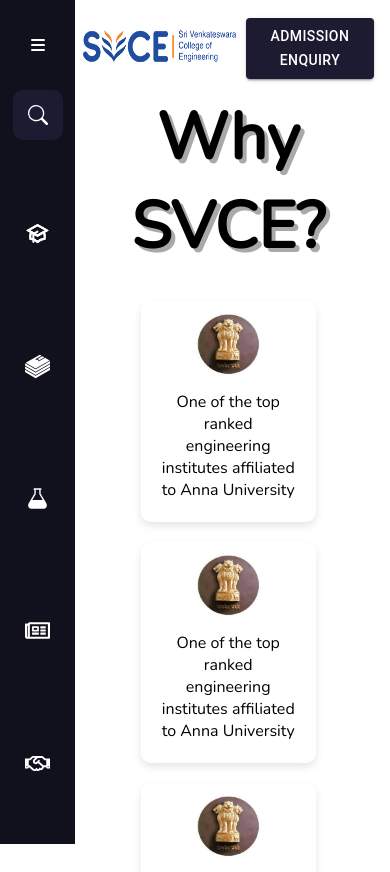
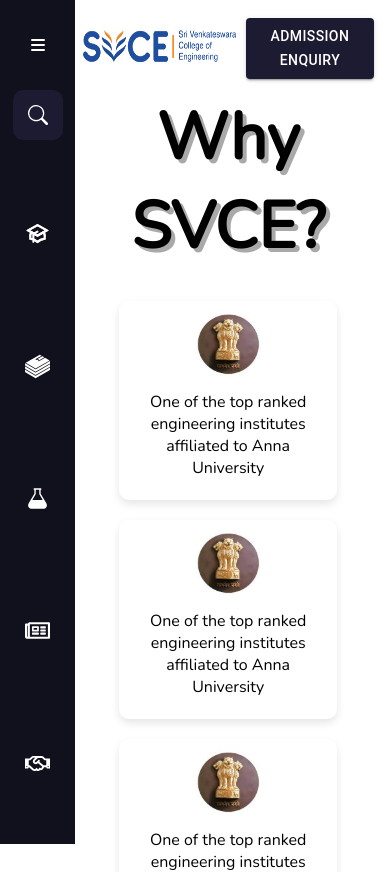
Before and after one commit to AishwaryaSubash/SVCE_Website, a Next.js app: page / in a window 390 px wide. Shown: the top 872 px of the page. Built offline with nearby package versions, Linux system fonts and the light colour scheme.

Commit message:
Commit 10 A8

```diff
--- a/components/WhySvce/WhySvce.module.scss
+++ b/components/WhySvce/WhySvce.module.scss
@@ -1,4 +1,4 @@
-.outerContainer{
+.outerContainer {
   width: 100%;
   display: flex;
   align-items: center;
@@ -27,11 +27,16 @@
   display: flex;
   align-items: center;
   justify-content: center;
-    .text{
-        font-family: "Nunito",sans-serif;
+  .text {
+    font-family: "Nunito", sans-serif;
     padding: 5px 20px;
     text-align: center;
     margin: 0;
     margin-bottom: 16px;
   }
 }
+@media screen and (max-width: 600px) {
+  .container {
+    width: 100%;
+  }
+}
```
Lines whose indentation alone changed are shown as unchanged.
